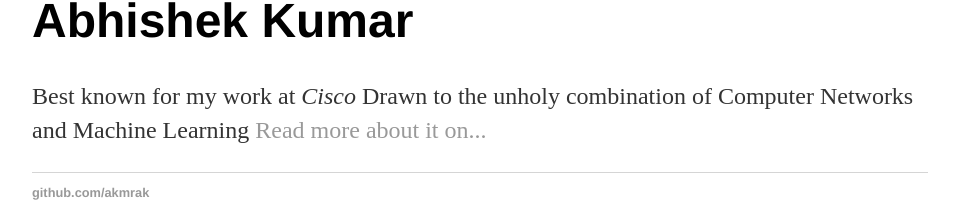
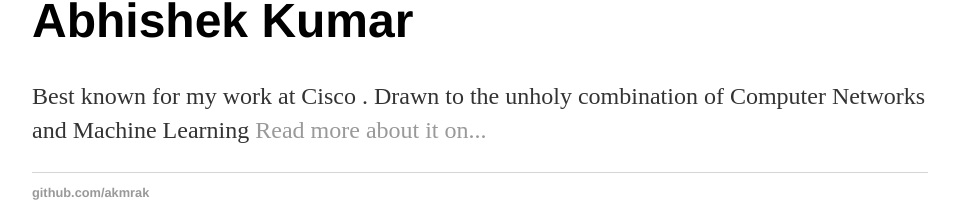
Before and after one commit to akmrak/akmrak.github.io, a plain HTML site: page index.html in a window 1280 px wide. Shown: the part 117-319 px from the top of the page, without its empty margins (160-1115 px from the left). Drawn offline with Linux system fonts and the light colour scheme.

Commit message:
Update index.html

```diff
--- a/index.html
+++ b/index.html
@@ -16,7 +16,7 @@
 		<div class="container">
     		<div class="blurb">
         		<h1>Abhishek Kumar</h1>
-				<p>Best known for my work at <em>Cisco</em> Drawn to the unholy combination of Computer Networks and Machine Learning <a href="/about">Read more about it on... </a></p>
+				<p>Best known for my work at Cisco . Drawn to the unholy combination of Computer Networks and Machine Learning <a href="/about">Read more about it on... </a></p>
     		</div><!-- /.blurb -->
 		</div><!-- /.container -->
 		<footer>
```
